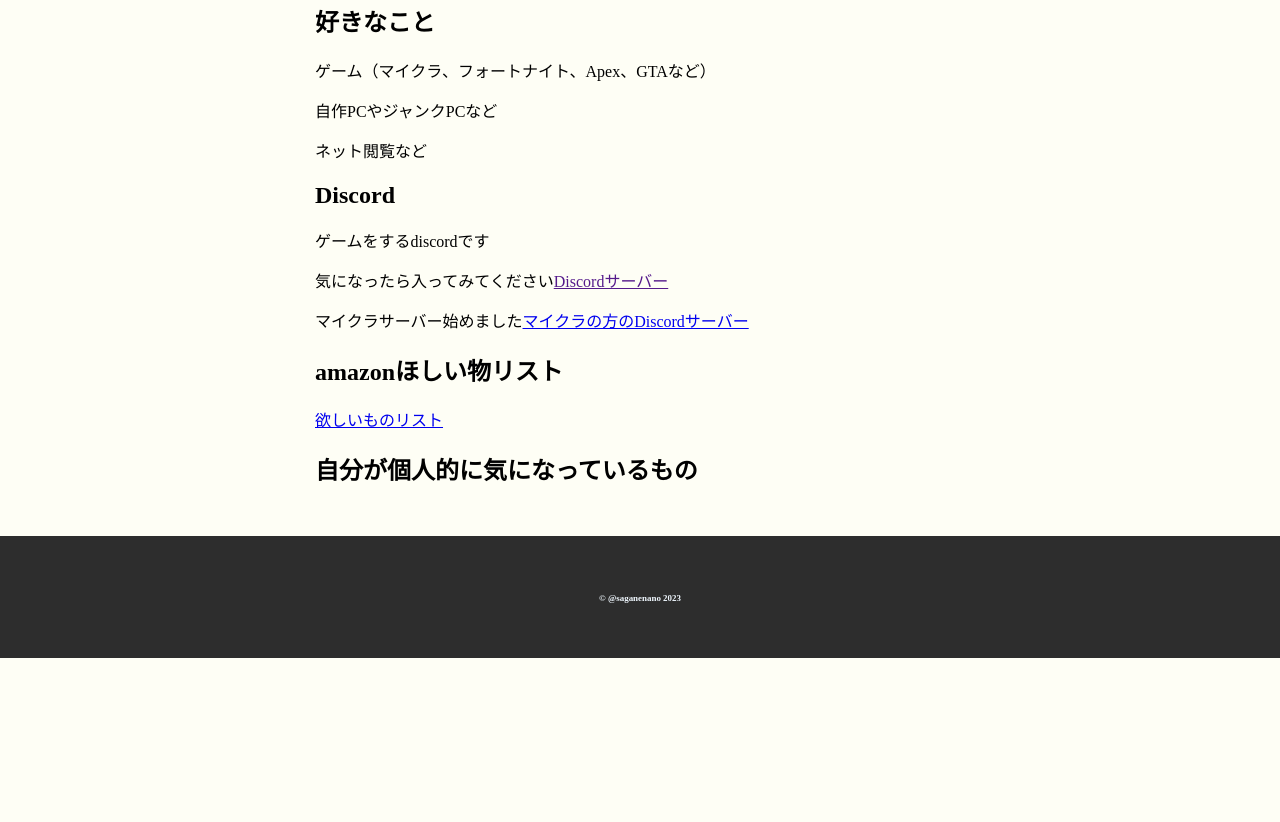
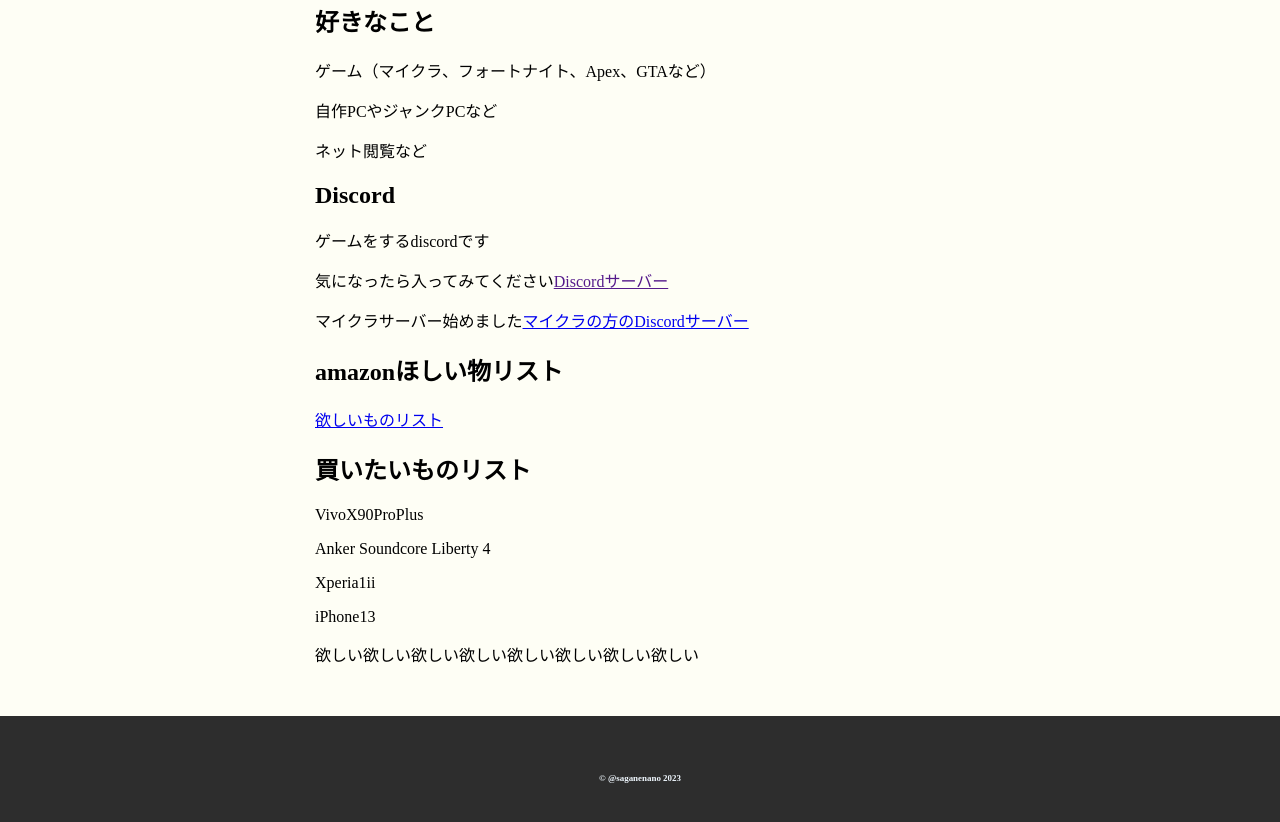
Before and after one commit to shiguna00/shiguna00.github.io, a plain HTML site: page index.html in a window 1280 px wide. Shown: the part 444-1266 px from the top of the page. Before the commit the page ends 1102 px from the top, so only its background shows below. Drawn offline with Linux system fonts and the light colour scheme.

Commit message:
Update index.html

```diff
--- a/index.html
+++ b/index.html
@@ -43,7 +43,14 @@
            <h2>amazonほしい物リスト</h2>
           <p><a href="https://www.amazon.jp/hz/wls/3DPA6E1ZUF0XY?ref_=wl_share">欲しいものリスト</a></p>
 
-          <h2>自分が個人的に気になっているもの</h2>
+          <h2>買いたいものリスト</h2>
+          <p>VivoX90ProPlus</p>
+          <p>Anker Soundcore Liberty 4</p>
+          <p>Xperia1ii</p>
+          <p>iPhone13</p>
+          <p>欲しい欲しい欲しい欲しい欲しい欲しい欲しい欲しい</p>
+
+
 
   </script>
 
```
